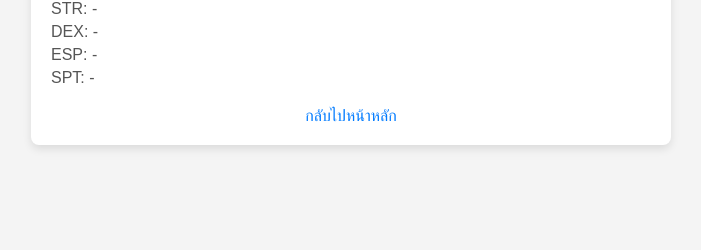
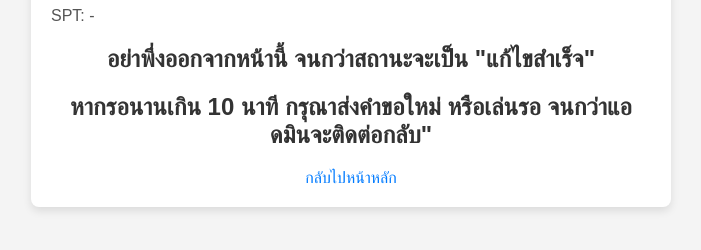
Before and after one commit to gardoffwhite/warzonestatus, a FastAPI app: template templates/status_page.html in a window 1280 px wide. Shown: the part 383-633 px from the top of the page, without its empty margins (289-990 px from the left). Run offline with FastAPI, Linux system fonts and the light colour scheme; the template is opened without the code that fills it, so the values that code supplies are empty.

Commit message:
Update status_page.html

```diff
--- a/templates/status_page.html
+++ b/templates/status_page.html
@@ -61,6 +61,8 @@
             <p>DEX: {{ request.dex if request.dex else '-' }}</p>
             <p>ESP: {{ request.esp if request.esp else '-' }}</p>
             <p>SPT: {{ request.spt if request.spt else '-' }}</p>
+            <h2>อย่าพึ่งออกจากหน้านี้ จนกว่าสถานะจะเป็น "แก้ไขสำเร็จ"</h2>
+            <h2>หากรอนานเกิน 10 นาที กรุณาส่งคำขอใหม่ หรือเล่นรอ จนกว่าแอดมินจะติดต่อกลับ"</h2>
             <a href="/">กลับไปหน้าหลัก</a>
         </div>
     </body>
```
